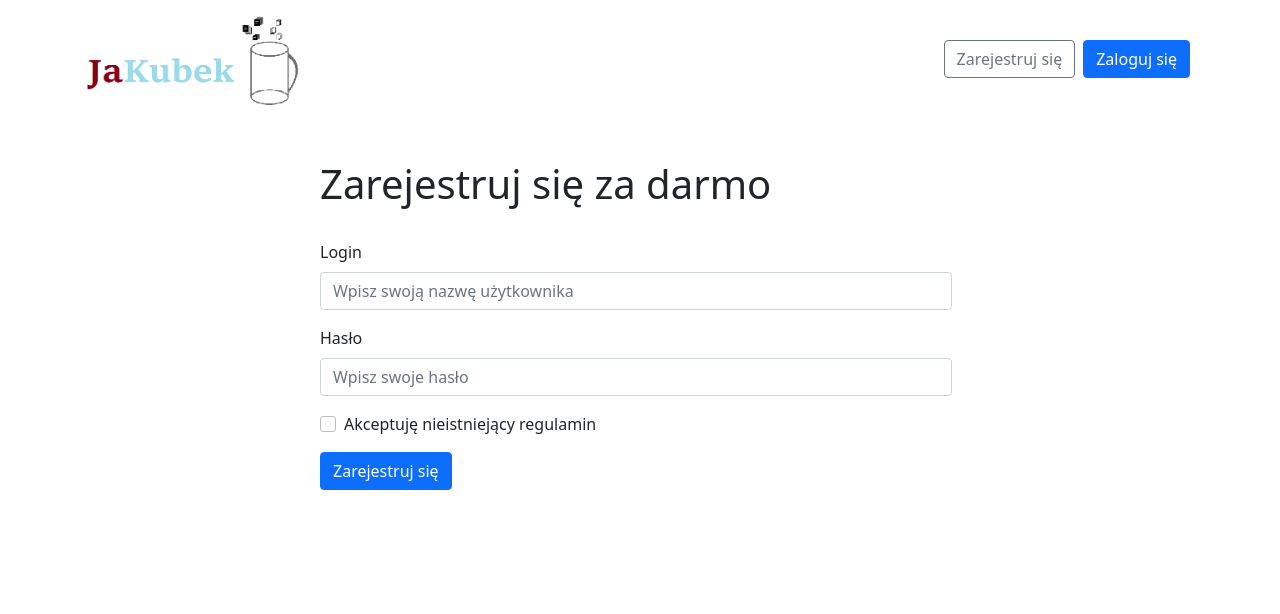
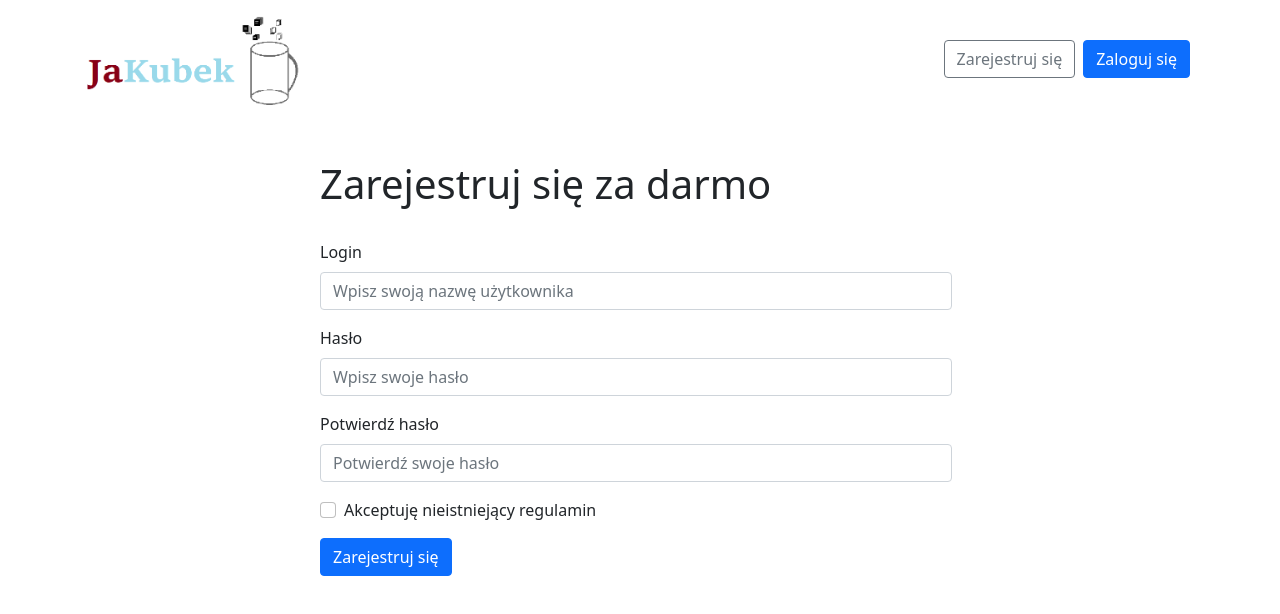
Before and after one commit to JakubSzczepanowski/JaKubek-Frontend, a React (Create React App) app: page /register in a window 1280 px wide. Shown: the top 614 px of the page. Built offline with nearby package versions, Linux system fonts and the light colour scheme.

Commit message:
Extend RegisterForm and add custom error div

```diff
--- a/src/App.css
+++ b/src/App.css
@@ -63,3 +63,10 @@
 span.input-group-addon {
   width: 80px !important;
 }
+
+.error-message {
+  width: 100%;
+  margin-top: 0.25rem;
+  font-size: 0.875em;
+  color: #dc3545;
+}
--- a/src/components/RegisterForm.jsx
+++ b/src/components/RegisterForm.jsx
@@ -1,19 +1,28 @@
 import React from "react";
-import { useState } from "react";
+import { useState, useEffect } from "react";
 import { Form, Button, Container } from "react-bootstrap";
 import "bootstrap/dist/css/bootstrap.min.css";
 import "../App.css";
 
 const RegisterForm = () => {
   const [validated, setValidated] = useState(false);
+  const [login, setLogin] = useState("");
+  const [password, setPassword] = useState("");
+  const [confirmPassword, setConfirmPassword] = useState("");
+  const [confirmPasswordError, setConfirmPasswordError] = useState("");
+
+  useEffect(() => {
+    if (password !== confirmPassword) {
+      setConfirmPasswordError("Hasła muszą być identyczne");
+    } else setConfirmPasswordError("");
+  }, [confirmPassword]);
 
   const handleSubmit = (event) => {
     const form = event.currentTarget;
-    if (form.checkValidity() === false) {
+    if (form.checkValidity() === false || password !== confirmPassword) {
       event.preventDefault();
       event.stopPropagation();
     }
-
     setValidated(true);
   };
   return (
@@ -26,11 +35,13 @@ const RegisterForm = () => {
           <Form.Control
             required
             type="text"
+            minLength={3}
             maxLength={30}
             placeholder="Wpisz swoją nazwę użytkownika"
+            onChange={(e) => setLogin(e.target.value)}
           />
           <Form.Control.Feedback type="invalid">
-            Proszę wpisać nazwę użytkownika
+            Minimalna liczba znaków to 3
           </Form.Control.Feedback>
         </Form.Group>
 
@@ -39,12 +50,29 @@ const RegisterForm = () => {
           <Form.Control
             required
             type="password"
+            minLength={6}
             maxLength={50}
             placeholder="Wpisz swoje hasło"
+            onChange={(e) => setPassword(e.target.value)}
           />
           <Form.Control.Feedback type="invalid">
-            Proszę wpisać swoje hasło
+            Minimalna liczba znaków dla hasła to 6
           </Form.Control.Feedback>
+        </Form.Group>
+        <Form.Group className="mb-3" controlId="formBasicConfirmPassword">
+          <Form.Label>Potwierdź hasło</Form.Label>
+          <Form.Control
+            required
+            type="password"
+            minLength={6}
+            maxLength={50}
+            placeholder="Potwierdź swoje hasło"
+            onChange={(e) => setConfirmPassword(e.target.value)}
+          />
+          <Form.Control.Feedback type="invalid">
+            Minimalna liczba znaków dla hasła to 6
+          </Form.Control.Feedback>
+          <div class="error-message">{confirmPasswordError}</div>
         </Form.Group>
         <Form.Group className="mb-3" controlId="formBasicCheckbox">
           <Form.Check>
```
